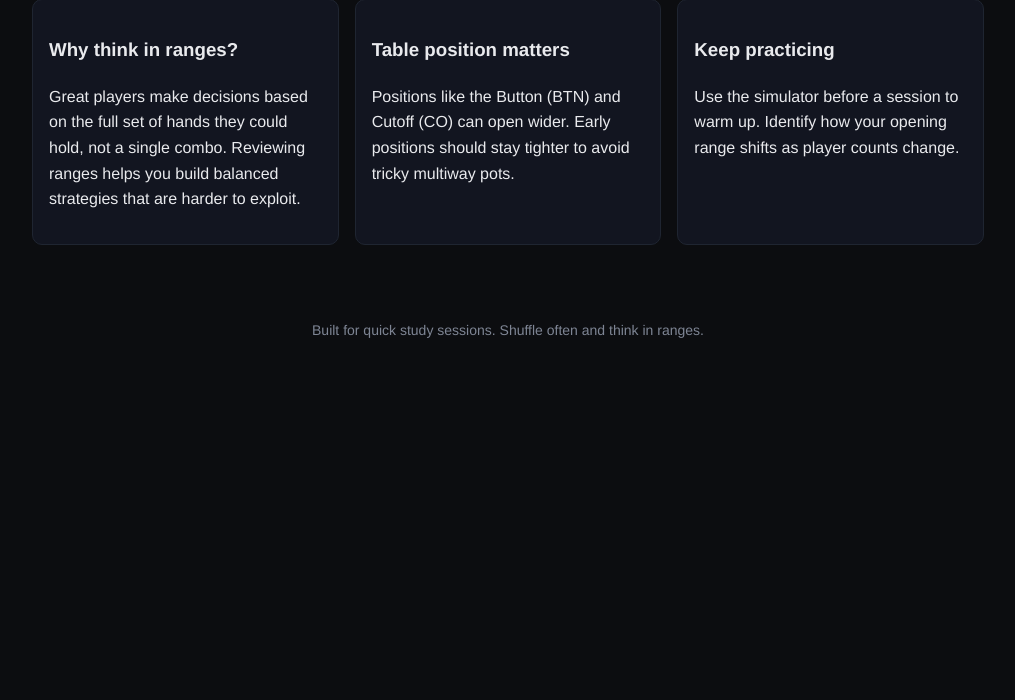
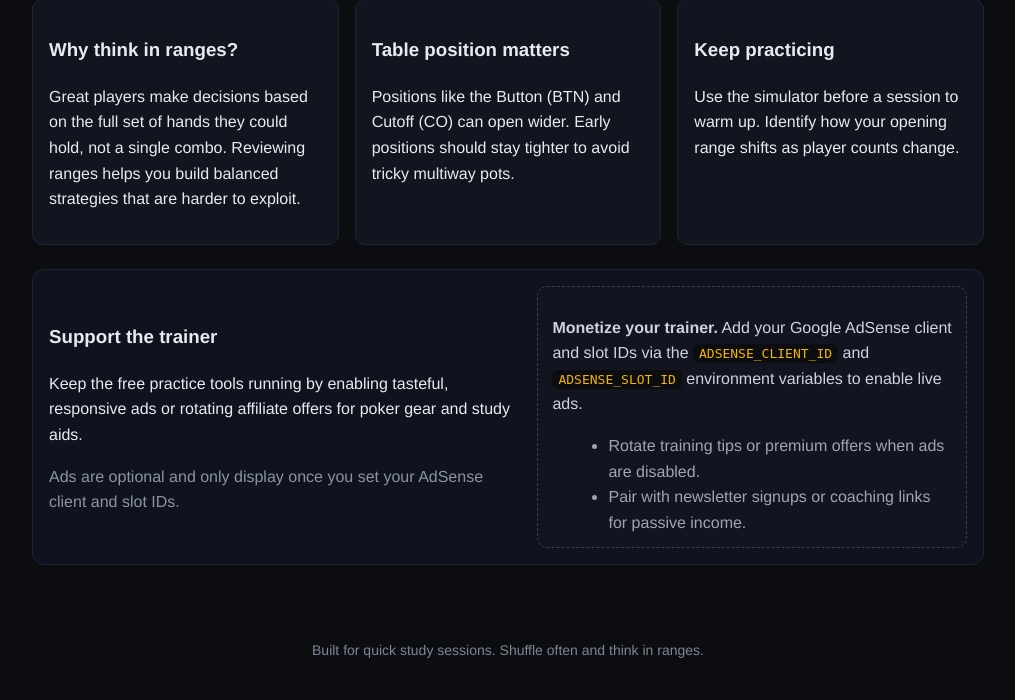
Before and after one commit to Jacob-Idolor/Pet_Projects, a Flask app: page / in a window 1280 px wide. Shown: the part 456-1156 px from the top of the page, without its empty margins (132-1147 px from the left). Before the commit the page ends 794 px from the top, so only its background shows below. Run offline with Flask 3, Linux system fonts and the light colour scheme.

Commit message:
Add monetization hooks to PokerGTO

```diff
--- a/PokerGTO/app.py
+++ b/PokerGTO/app.py
@@ -1,3 +1,5 @@
+import os
+
 from flask import Flask, render_template, request
 import json
 from pathlib import Path
@@ -6,6 +8,9 @@ from typing import Optional, Tuple
 import simulator
 
 app = Flask(__name__)
+
+ADSENSE_CLIENT_ID = os.getenv("ADSENSE_CLIENT_ID")
+ADSENSE_SLOT_ID = os.getenv("ADSENSE_SLOT_ID")
 
 RANGES_PATH = Path(__file__).parent / "data" / "ranges.json"
 DEFAULT_PLAYERS = 2
@@ -49,6 +54,24 @@ def parse_players(raw_value: Optional[str]) -> Tuple[int, Optional[str]]:
     return parsed, None
 
 
+def ad_settings() -> dict:
+    """Return ad configuration toggles for templates."""
+
+    ads_enabled = bool(ADSENSE_CLIENT_ID and ADSENSE_SLOT_ID)
+    return {
+        "ads_enabled": ads_enabled,
+        "ads_client": ADSENSE_CLIENT_ID,
+        "ads_slot": ADSENSE_SLOT_ID,
+    }
+
+
+@app.context_processor
+def inject_ads():
+    """Expose ad settings to every template."""
+
+    return {"ad_settings": ad_settings()}
+
+
 @app.route("/")
 def index():
     return render_template("index.html", min_players=MIN_PLAYERS, max_players=MAX_PLAYERS)
--- a/PokerGTO/static/style.css
+++ b/PokerGTO/static/style.css
@@ -230,6 +230,49 @@ button {
     font-family: monospace;
 }
 
+.ad-block {
+    margin-top: 24px;
+    background: #0f1320;
+    border: 1px solid #1f2531;
+    border-radius: 12px;
+    padding: 16px;
+    display: grid;
+    grid-template-columns: 1.1fr 1fr;
+    gap: 16px;
+    align-items: center;
+}
+
+.ad-block.compact {
+    grid-template-columns: 1fr;
+}
+
+.ad-container {
+    background: #0c0d10;
+    border: 1px dashed #2f3745;
+    padding: 12px;
+    border-radius: 10px;
+}
+
+.ad-placeholder {
+    background: #121520;
+    border: 1px dashed #384152;
+    padding: 12px 14px;
+    border-radius: 10px;
+    color: #cfd3de;
+}
+
+.ad-placeholder ul {
+    margin: 8px 0 0 16px;
+    color: #9da5b4;
+}
+
+.ad-placeholder code {
+    background: #0c0d10;
+    padding: 2px 6px;
+    border-radius: 6px;
+    color: #f4b400;
+}
+
 @media (max-width: 720px) {
     .hero {
         grid-template-columns: 1fr;
@@ -239,4 +282,8 @@ button {
         flex-direction: column;
         align-items: flex-start;
     }
+
+    .ad-block {
+        grid-template-columns: 1fr;
+    }
 }
--- /dev/null
+++ b/PokerGTO/templates/ads_banner.html
@@ -0,0 +1,23 @@
+{% if ad_settings.ads_enabled %}
+<div class="ad-container">
+    <ins class="adsbygoogle"
+        style="display:block"
+        data-ad-client="{{ ad_settings.ads_client }}"
+        data-ad-slot="{{ ad_settings.ads_slot }}"
+        data-ad-format="auto"
+        data-full-width-responsive="true"></ins>
+    <script>
+        (adsbygoogle = window.adsbygoogle || []).push({});
+    </script>
+</div>
+{% else %}
+<div class="ad-placeholder">
+    <div>
+        <p><strong>Monetize your trainer.</strong> Add your Google AdSense client and slot IDs via the <code>ADSENSE_CLIENT_ID</code> and <code>ADSENSE_SLOT_ID</code> environment variables to enable live ads.</p>
+        <ul>
+            <li>Rotate training tips or premium offers when ads are disabled.</li>
+            <li>Pair with newsletter signups or coaching links for passive income.</li>
+        </ul>
+    </div>
+</div>
+{% endif %}
--- a/PokerGTO/templates/base.html
+++ b/PokerGTO/templates/base.html
@@ -4,6 +4,9 @@
     <meta charset="UTF-8">
     <meta name="viewport" content="width=device-width, initial-scale=1.0">
     <title>Poker GTO Trainer</title>
+    {% if ad_settings.ads_enabled %}
+    <script async src="https://pagead2.googlesyndication.com/pagead/js/adsbygoogle.js?client={{ ad_settings.ads_client }}" crossorigin="anonymous"></script>
+    {% endif %}
     <link rel="stylesheet" href="{{ url_for('static', filename='style.css') }}">
 </head>
 <body>
--- a/PokerGTO/templates/index.html
+++ b/PokerGTO/templates/index.html
@@ -37,4 +37,13 @@
         <p>Use the simulator before a session to warm up. Identify how your opening range shifts as player counts change.</p>
     </article>
 </section>
+
+<section class="ad-block">
+    <div>
+        <h3>Support the trainer</h3>
+        <p>Keep the free practice tools running by enabling tasteful, responsive ads or rotating affiliate offers for poker gear and study aids.</p>
+        <p class="hint">Ads are optional and only display once you set your AdSense client and slot IDs.</p>
+    </div>
+    {% include 'ads_banner.html' %}
+</section>
 {% endblock %}
```
Also changed, not shown: PokerGTO/templates/ranges.html (+8 -0 lines), PokerGTO/templates/simulate.html (+8 -0 lines), PokerGTO/README.md.
